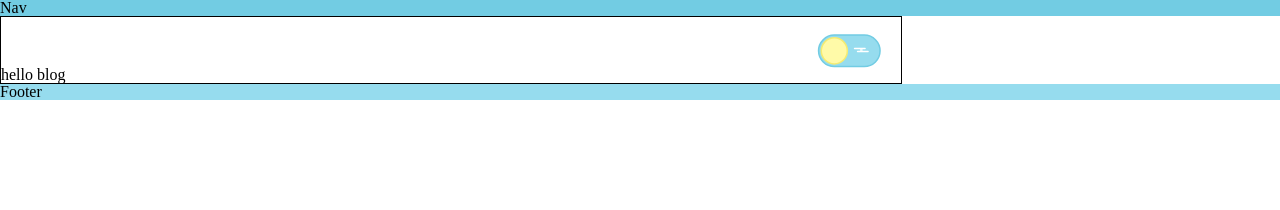
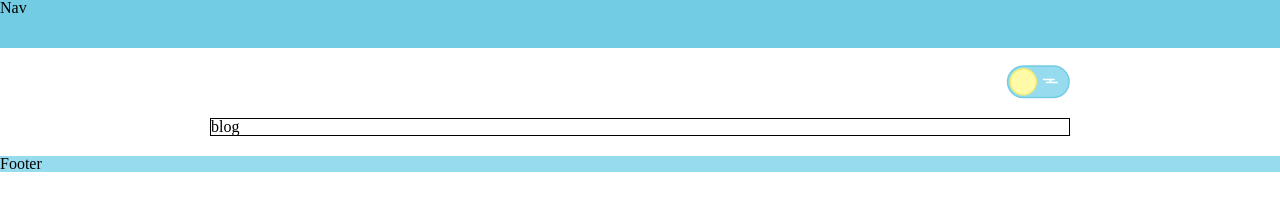
Before and after one commit to emune216/gatsbyjs_blog, a Gatsby site: page / in a window 1280 px wide. Built offline with nearby package versions, Linux system fonts and the light colour scheme; Gatsby itself is replaced by a stand-in of ours.

Commit message:
feat: 레이아웃 스타일 정리

```diff
--- a/src/components/Footer.tsx
+++ b/src/components/Footer.tsx
@@ -12,6 +12,7 @@ const Footer = () => {
 export default Footer;
 
 const Wrapper = styled.div`
+  width: 100%;
   background-color: ${(p) => p.theme.color.footer};
   transition: ${(p) => p.theme.transition.default};
 `;
--- a/src/components/Layout.tsx
+++ b/src/components/Layout.tsx
@@ -24,6 +24,7 @@ const Layout = ({ children }: Props) => {
     <>
       <ThemeProvider theme={theme}>
         <GlobalStyle />
+        <Wrapper>
           <Nav />
           <Main>
             <SwitchWrapper>
@@ -32,23 +33,35 @@ const Layout = ({ children }: Props) => {
                 onChange={darkModeChange}
               />
             </SwitchWrapper>
+            <MainContent>
               {children}
+            </MainContent>
           </Main>
           <Footer />
+        </Wrapper>
       </ThemeProvider>
     </>
   );
 };
 
 export default Layout;
+
+const Wrapper = styled.div`
+  display: flex;
+  flex-direction: column;
+  align-items: center;
+  min-width: 300px;
+`;
 const Main = styled.div`
   display: flex;
   flex-direction: column;
+  width: 100%;
   max-width: 900px;
-  border: 1px solid black;
+`;
+const MainContent = styled.div`
+  padding: 20px;
 `;
 const SwitchWrapper = styled.div`
   display: flex;
-  justify-content: right;
-  background-color: inherit;
+  justify-content: flex-end;
 `;
--- a/src/components/Nav.tsx
+++ b/src/components/Nav.tsx
@@ -13,5 +13,8 @@ export default Nav;
 
 const Wrapper = styled.div`
   background-color: ${(p) => p.theme.color.nav};
+  width: 100%;
+  height: 3rem;
+
   transition: ${(p) => p.theme.transition.default};
 `;
--- a/src/pages/index.tsx
+++ b/src/pages/index.tsx
@@ -7,7 +7,9 @@ const IndexPage = () => {
   return (
     <Layout>
       <Content>
-        hello blog
+        <div style={{ border: '1px solid black' }}>
+          blog
+        </div>
       </Content>
     </Layout>
   );
```
Also changed, not shown: src/theme/index.ts (line endings or trailing spaces), src/theme/styled.d.ts (line endings or trailing spaces), 1 other file. Lines whose indentation alone changed are shown as unchanged.
